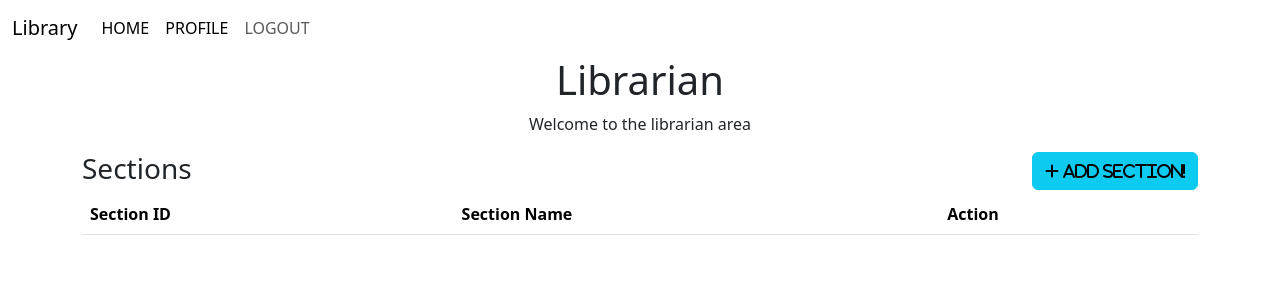
After one commit to ManyaSh3/library-management-system, a Flask app: page /librarian in a window 1280 px wide. The commit adds this page. Shown: the top 300 px of the page. Run offline with Flask 3, Linux system fonts and the light colour scheme; the visitor is signed in with stand-in values (Sample User, id 1); lists and menus that the app fills with data are empty.

Commit message:
day 4 additions

```diff
--- a/routes.py
+++ b/routes.py
@@ -72,10 +72,31 @@ def auth_required(func):
             flash('Please login to continue')
             return redirect(url_for('login'))
     return inner
+#decorator to check if user is admin
+
+def librarian_required(func):
+    @wraps(func)
+    def inner(*args, **kwargs):
+        if 'userid' in session:
+            user=User.query.get(session['userid'])
+            if user.is_librarian:
+                return func(*args, **kwargs)
+            else:
+                flash('You are not authorized to access this page')
+                return redirect(url_for('index'))
+        else:
+            flash('Please login to continue')
+            return redirect(url_for('login'))
+    return inner
+
+
 
 @app.route('/')
 @auth_required
 def index():
+    user=User.query.get(session['userid'])
+    if user.is_librarian:
+        return redirect(url_for('librarian'))
     # if 'userid' in session:
     return render_template('index.html')
 
@@ -117,10 +138,38 @@ def profile_post():
     flash('Profile updated')
     return redirect(url_for('profile'))
 
-
-
 @app.route('/logout')
 @auth_required
 def logout():
     session.pop('userid',None)
     return redirect(url_for('login'))
+
+@app.route('/librarian')
+@librarian_required
+def librarian():
+    return render_template('librarian.html')
+
+@app.route('/section/add')
+@librarian_required
+def add_section():
+    return render_template('sections/add_section.html')
+
+@app.route('/section/add', methods=['POST'])
+@librarian_required
+def add_section_post():
+    return "Add section"
+
+@app.route('/section/<int:section_id>')
+@librarian_required
+def view_section(section_id):
+    return "View section"
+
+@app.route('/section/<int:section_id>/edit')
+@librarian_required
+def edit_section(section_id):
+    return "Edit section"
+
+@app.route('/section/<int:section_id>/delete')
+@librarian_required
+def delete_section(section_id):
+    return "Delete section"
--- a/templates/layout.html
+++ b/templates/layout.html
@@ -9,6 +9,7 @@
         {% endblock %}
     </title>
     <link href="https://cdn.jsdelivr.net/npm/bootstrap@5.3.2/dist/css/bootstrap.min.css" rel="stylesheet" integrity="sha384-T3c6CoIi6uLrA9TneNEoa7RxnatzjcDSCmG1MXxSR1GAsXEV/Dwwykc2MPK8M2HN" crossorigin="anonymous">
+    <link rel="stylesheet" href="https://cdnjs.cloudflare.com/ajax/libs/font-awesome/6.5.1/css/all.min.css" integrity="sha512-DTOQO9RWCH3ppGqcWaEA1BIZOC6xxalwEsw9c2QQeAIftl+Vegovlnee1c9QX4TctnWMn13TZye+giMm8e2LwA==" crossorigin="anonymous" referrerpolicy="no-referrer" />
         {% block style %}
 
         {% endblock %}
--- /dev/null
+++ b/templates/librarian.html
@@ -0,0 +1,71 @@
+{% extends 'layout.html' %}
+{% block title %}
+    Librarian
+{% endblock %}
+{% block style %}
+    <style>
+        #add-btn{
+            float: right;
+            font: 400 18px/1.5 'Lato',;
+        }
+        .centered {
+            text-align: center;
+        }
+
+    </style>
+{% endblock %}
+{% block content %}
+<div class="centered">
+    <h1>Librarian</h1>
+    <p>Welcome to the librarian area</p>
+</div>
+    <a href="{{url_for('add_section')}}">
+        <button type="button" id="add-btn" class="btn btn-info">
+            <i class="fas fa-plus">
+            Add Section!
+            </i>
+        </button>
+    </a href>
+
+<h3>Sections</h3>
+<table class="table table-striped">
+    <thead>
+        <tr>
+            <th scope="col"> Section ID</th>
+            <th scope="col">Section Name </th>
+            <th scope="col">Action</th>
+        </tr>
+    </thead>
+    <tbody>
+        {% for section in sections %}
+        <tr>
+            <th scope="row">{{section.id}}</th>
+            <td>{{section.section}}</td>
+            <td>
+                <a href = "{{url_for('view_books', id=section.id)}}">
+                    <button type="button" class="btn btn-primary">
+                        <i class="fas fa-eye">
+                        View
+                        </i>
+                    </button>
+                </a href>
+
+                <a href="{{url_for('edit_section', id=section.id)}}">
+                    <button type="button" class="btn btn-warning">
+                        <i class="fas fa-edit">
+                        Edit
+                        </i>
+                    </button>
+                </a href>
+                <a href="{{url_for('delete_section', id=section.id)}}">
+                    <button type="button" class="btn btn-danger">
+                        <i class="fas fa-trash">
+                        Delete
+                        </i>
+                    </button>
+                </a href>
+            </td>
+        </tr>
+        {% endfor %}
+    </tbody>
+    {% endblock %}
```
Also changed, not shown: templates/sections/add_section.html (added, +47 -0 lines), templates/sections/view_section.html (added).
